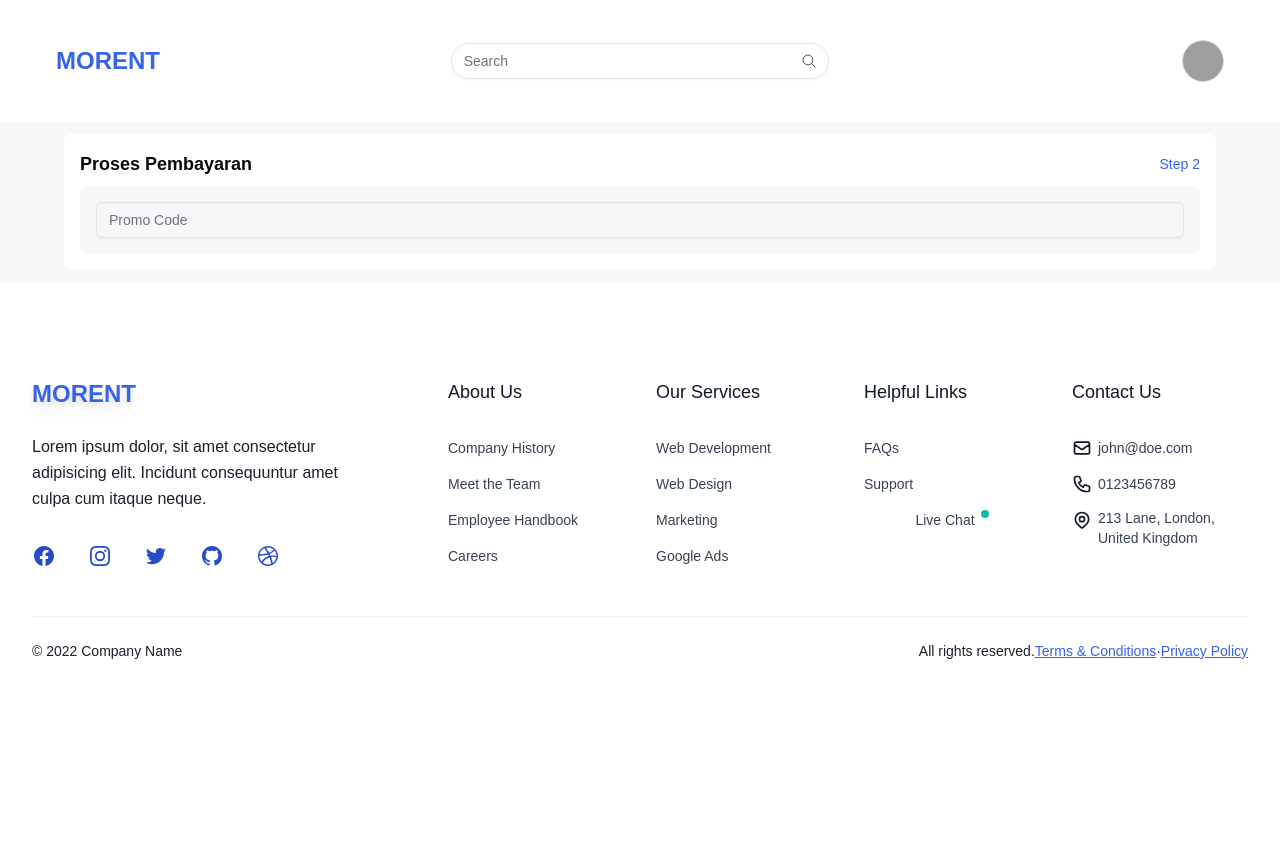
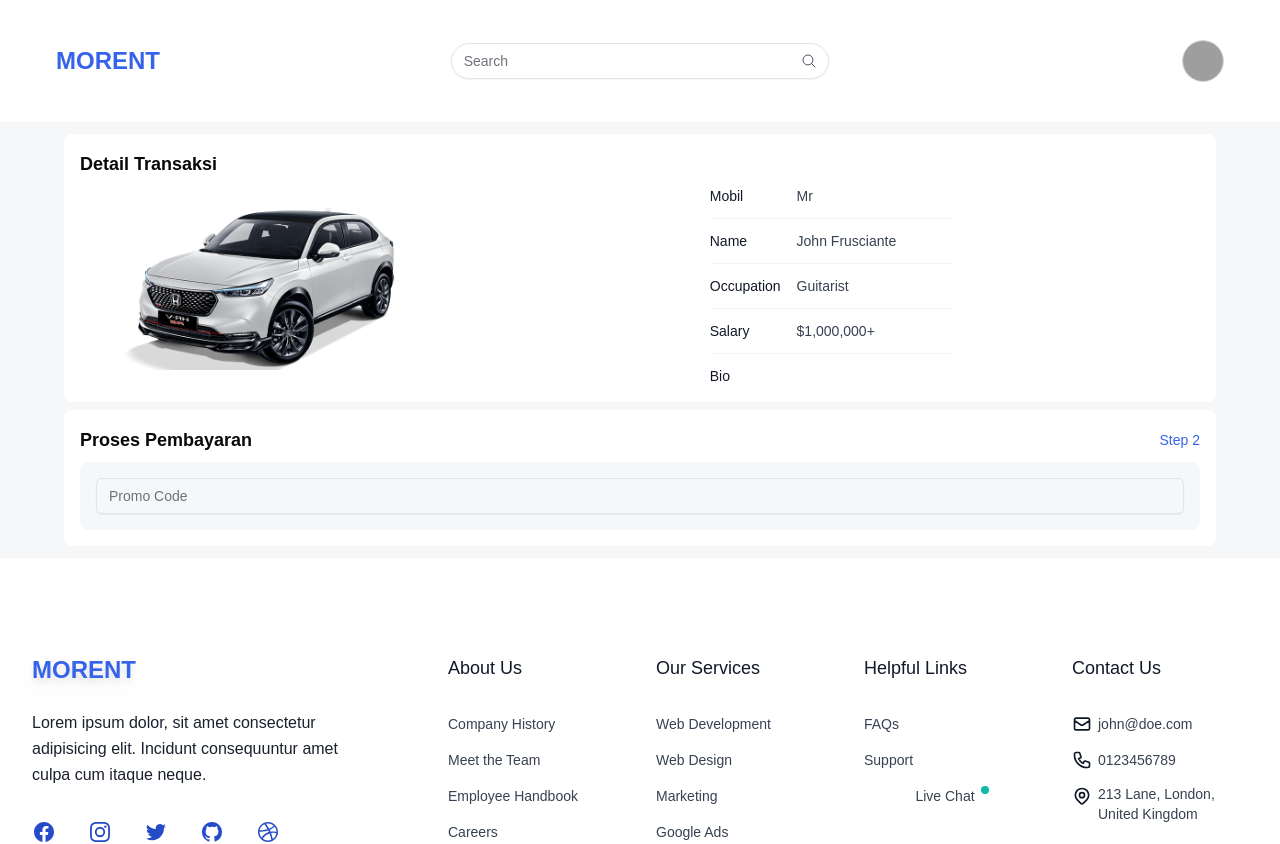
Before and after one commit to muhammadrinaldi7/fe_rentcar, a Next.js app: page /user/payments/pay/1 in a window 1280 px wide. Shown: the top 844 px of the page. Before the commit the page ends 800 px from the top, so only its background shows below. Built offline with nearby package versions, Linux system fonts and the light colour scheme; grey boxes are pictures that could not be loaded.

Commit message:
Pembaruan detail transaksi

```diff
--- a/src/app/user/home/page.tsx
+++ b/src/app/user/home/page.tsx
@@ -5,25 +5,29 @@ import { useFetchPromoActive } from "@/api/services/promos/useViewPromos";
 import { ProductCard } from "@/components/cards/ProductCard";
 import PromoCard from "@/components/cards/PromoCard";
 import { LayoutUser } from "@/components/layouts/LayoutUser";
+import { Button } from "@/components/ui/button";
 import {
   Carousel,
   CarouselContent,
   CarouselItem,
 } from "@/components/ui/carousel";
-import {
-  Pagination,
-  PaginationContent,
-  PaginationItem,
-  PaginationLink,
-  PaginationNext,
-  PaginationPrevious,
-} from "@/components/ui/pagination";
 import Link from "next/link";
+import { useState } from "react";
 
 export default function Home() {
-  const { data: fetchCars, isLoading } = useFetchAllCars(endpoints.cars);
   const { data: promos } = useFetchPromoActive(endpoints.promosActive);
-  console.log(promos);
+  const [perPage, setPerPage] = useState(5);
+  const {
+    data: fetchCars,
+    isLoading,
+    refetch,
+  } = useFetchAllCars(endpoints.cars + `?perPage=${perPage}`);
+
+  const handleMore = () => {
+    setPerPage(perPage + 5);
+    refetch();
+  };
+  console.log(fetchCars);
   return (
     <LayoutUser>
       <div className="flex py-8 flex-col gap-8">
@@ -54,9 +58,6 @@ export default function Home() {
         <div className="flex flex-col gap-5">
           <div className="flex items-center justify-between px-2">
             <h1 className="text-seccond-400">Armada Kami</h1>
-            <Link href="/user/promo">
-              <p className="text-primary-500">See All</p>
-            </Link>
           </div>
           <div className="grid grid-cols-1 gap-8 lg:grid-cols-3 justify-center items-center">
             {isLoading ? (
@@ -79,19 +80,7 @@ export default function Home() {
             )}
           </div>
           <div className="flex items-center justify-center px-2">
-            <Pagination>
-              <PaginationContent>
-                <PaginationItem>
-                  <PaginationPrevious href="#" />
-                </PaginationItem>
-                <PaginationItem>
-                  <PaginationLink href="#">1</PaginationLink>
-                </PaginationItem>
-                <PaginationItem>
-                  <PaginationNext href="#" />
-                </PaginationItem>
-              </PaginationContent>
-            </Pagination>
+            <Button onClick={handleMore}>More</Button>
           </div>
         </div>
       </div>
--- a/src/app/user/payments/pay/[id]/page.tsx
+++ b/src/app/user/payments/pay/[id]/page.tsx
@@ -1,6 +1,7 @@
 "use client";
 import { LayoutUser } from "@/components/layouts/LayoutUser";
 import { Input } from "@/components/ui/input";
+import Image from "next/image";
 import { useParams } from "next/navigation";
 
 export default function ProcessPayment() {
@@ -8,7 +9,51 @@ export default function ProcessPayment() {
   console.log(params);
   return (
     <LayoutUser>
-      <div className="flex flex-col">
+      <div className="flex gap-2 flex-col">
+        <div className="rounded-lg p-4 flex flex-col gap-2 bg-white">
+          <h1 className="text-lg font-bold">Detail Transaksi</h1>
+          <div className="flex flex-col md:flex-row gap-4">
+            <div className="w-full md:w-1/2 flex justify-center items-center">
+              <Image
+                src="/hrv.png"
+                alt="product"
+                width={1000}
+                height={1000}
+                className="w-full h-full object-contain"
+              />
+            </div>
+            <div className="w-full flex flex-col items-center">
+              <dl className="-my-3 divide-y divide-gray-100 text-sm">
+                <div className="grid grid-cols-1 gap-1 py-3 sm:grid-cols-3 sm:gap-4">
+                  <dt className="font-medium text-gray-900">Mobil</dt>
+                  <dd className="text-gray-700 sm:col-span-2">Mr</dd>
+                </div>
+
+                <div className="grid grid-cols-1 gap-1 py-3 sm:grid-cols-3 sm:gap-4">
+                  <dt className="font-medium text-gray-900">Name</dt>
+                  <dd className="text-gray-700 sm:col-span-2">
+                    John Frusciante
+                  </dd>
+                </div>
+
+                <div className="grid grid-cols-1 gap-1 py-3 sm:grid-cols-3 sm:gap-4">
+                  <dt className="font-medium text-gray-900">Occupation</dt>
+                  <dd className="text-gray-700 sm:col-span-2">Guitarist</dd>
+                </div>
+
+                <div className="grid grid-cols-1 gap-1 py-3 sm:grid-cols-3 sm:gap-4">
+                  <dt className="font-medium text-gray-900">Salary</dt>
+                  <dd className="text-gray-700 sm:col-span-2">$1,000,000+</dd>
+                </div>
+
+                <div className="grid grid-cols-1 gap-1 py-3 sm:grid-cols-3 sm:gap-4">
+                  <dt className="font-medium text-gray-900">Bio</dt>
+                  <dd className="text-gray-700 sm:col-span-2"></dd>
+                </div>
+              </dl>
+            </div>
+          </div>
+        </div>
         <div className="rounded-lg p-4 flex flex-col gap-2 bg-white">
           <div className="flex items-center justify-between">
             <h1 className="text-lg font-bold">Proses Pembayaran</h1>
```
Also changed, not shown: src/api/services/auth/authService.ts (+1 -10 lines).
